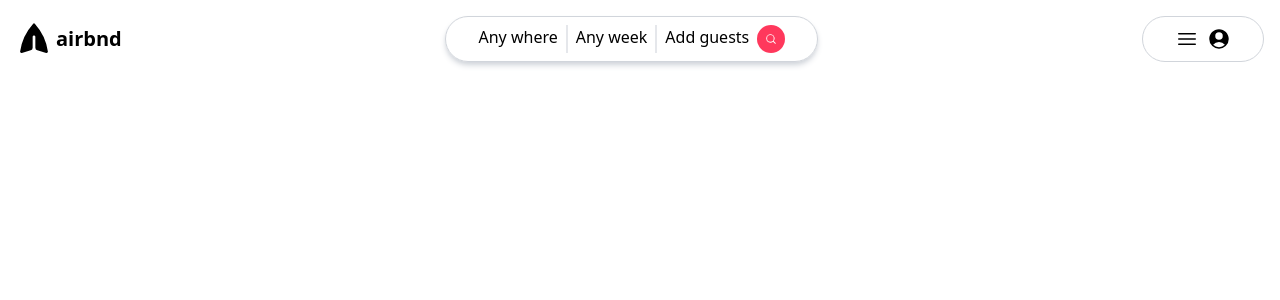
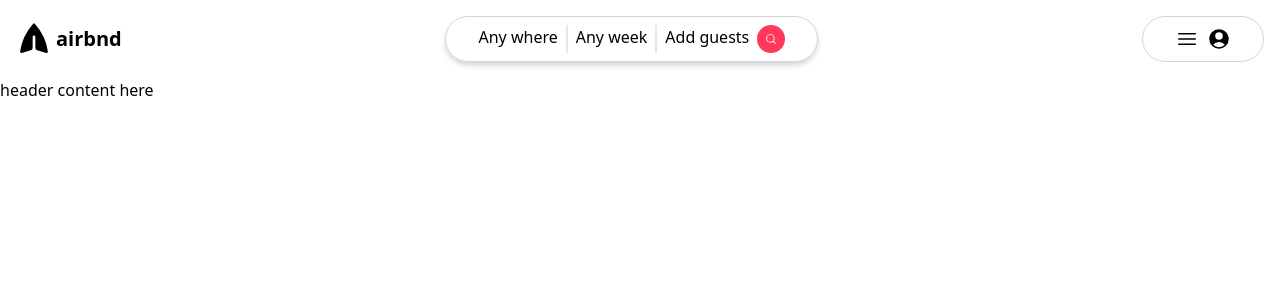
Before and after one commit to alphaNumericEntity/fullstack-project, a React (Vite) app in the folder client/: page / in a window 1280 px wide. Shown: the top 300 px of the page. Built offline with nearby package versions, Linux system fonts and the light colour scheme.

Commit message:
add header template

```diff
--- a/client/src/App.jsx
+++ b/client/src/App.jsx
@@ -1,5 +1,6 @@
-import { Route, Routes } from 'react-router-dom'
+import { Outlet, Route, Routes } from 'react-router-dom'
 import './App.css'
+import Layout from './Layout'
 import IndexPage from './pages/IndexPage'
 import LoginPage from './pages/LoginPage'
 
@@ -7,8 +8,11 @@ function App() {
 
   return (
    <Routes>
-    <Route index element={<IndexPage></IndexPage>}></Route>
-    <Route path='/login' element={<LoginPage></LoginPage>}></Route>
+    <Route path='/' element={<Layout />}>
+      <Route index element={<IndexPage></IndexPage>}></Route>
+      <Route path='/login' element={<LoginPage></LoginPage>}></Route>
+    </Route>
+
    </Routes>
   )
 }
--- /dev/null
+++ b/client/src/Header.jsx
@@ -0,0 +1,42 @@
+import { Link } from "react-router-dom";
+
+export default function Header () {
+    return (<div>
+        <header className="p-4 flex justify-between" >
+          <a href="" className='flex items-center gap-1'>
+                <svg xmlns="http://www.w3.org/2000/svg" viewBox="0 0 20 20" fill="currentColor" class="w-9 h-9 -rotate-90">
+                   <path d="M3.105 2.289a.75.75 0 00-.826.95l1.414 4.925A1.5 1.5 0 005.135 9.25h6.115a.75.75 0 010 1.5H5.135a1.5 1.5 0 00-1.442 1.086l-1.414 4.926a.75.75 0 00.826.95 28.896 28.896 0 0015.293-7.154.75.75 0 000-1.115A28.897 28.897 0 003.105 2.289z" />
+                </svg>
+                <span className='font-bold text-xl'> airbnd</span>
+
+          </a>
+
+          <div className='flex gap-2 border border-gray-300 rounded-full py-2 px-8 shadow-md shadow-gray-300'>
+            <div>Any where</div>
+            <div className="border border-l border-black-300"></div>
+            <div>Any week</div>
+            <div className="border border-l border-black-300"></div>
+            <div>Add guests</div>
+            <button className='bg-primary text-white p-2 rounded-full'>
+                <svg xmlns="http://www.w3.org/2000/svg" viewBox="0 0 20 20" fill="currentColor" className="w-3 h-3">
+                  <path fillRule="evenodd" d="M9 3.5a5.5 5.5 0 100 11 5.5 5.5 0 000-11zM2 9a7 7 0 1112.452 4.391l3.328 3.329a.75.75 0 11-1.06 1.06l-3.329-3.328A7 7 0 012 9z" clipRule="evenodd" />
+                </svg>
+            </button>
+          </div>
+
+
+          <Link to={'/login'} className="flex items-center  gap-2 border border-gray-300 rounded-full py-2 px-8">
+            <div className="">
+              <svg xmlns="http://www.w3.org/2000/svg" viewBox="0 0 24 24" fill="currentColor" class="w-6 h-6">
+                <path fill-rule="evenodd" d="M3 6.75A.75.75 0 013.75 6h16.5a.75.75 0 010 1.5H3.75A.75.75 0 013 6.75zM3 12a.75.75 0 01.75-.75h16.5a.75.75 0 010 1.5H3.75A.75.75 0 013 12zm0 5.25a.75.75 0 01.75-.75h16.5a.75.75 0 010 1.5H3.75a.75.75 0 01-.75-.75z" clip-rule="evenodd" />
+              </svg>
+            </div>
+            <div className="">
+              <svg xmlns="http://www.w3.org/2000/svg" viewBox="0 0 24 24" fill="currentColor" class="w-6 h-6">
+                  <path fill-rule="evenodd" d="M18.685 19.097A9.723 9.723 0 0021.75 12c0-5.385-4.365-9.75-9.75-9.75S2.25 6.615 2.25 12a9.723 9.723 0 003.065 7.097A9.716 9.716 0 0012 21.75a9.716 9.716 0 006.685-2.653zm-12.54-1.285A7.486 7.486 0 0112 15a7.486 7.486 0 015.855 2.812A8.224 8.224 0 0112 20.25a8.224 8.224 0 01-5.855-2.438zM15.75 9a3.75 3.75 0 11-7.5 0 3.75 3.75 0 017.5 0z" clip-rule="evenodd" />
+              </svg>
+            </div>
+          </Link>
+        </header>
+       </div>);
+}
--- /dev/null
+++ b/client/src/Layout.jsx
@@ -0,0 +1,11 @@
+import { Outlet } from "react-router-dom";
+import Header from "./Header";
+
+export default function Layout() {
+    return (
+        <div className="">
+            <Header></Header>
+            <Outlet></Outlet>
+        </div>
+    )
+}
--- a/client/src/pages/IndexPage.jsx
+++ b/client/src/pages/IndexPage.jsx
@@ -1,42 +1,9 @@
-import { Link } from "react-router-dom";
+import Header from "../Header";
 
 export default function IndexPage() {
-    return (<div>
-        <header className="p-4 flex justify-between" >
-          <a href="" className='flex items-center gap-1'>
-                <svg xmlns="http://www.w3.org/2000/svg" viewBox="0 0 20 20" fill="currentColor" class="w-9 h-9 -rotate-90">
-                   <path d="M3.105 2.289a.75.75 0 00-.826.95l1.414 4.925A1.5 1.5 0 005.135 9.25h6.115a.75.75 0 010 1.5H5.135a1.5 1.5 0 00-1.442 1.086l-1.414 4.926a.75.75 0 00.826.95 28.896 28.896 0 0015.293-7.154.75.75 0 000-1.115A28.897 28.897 0 003.105 2.289z" />
-                </svg>
-                <span className='font-bold text-xl'> airbnd</span>
-
-          </a>
-
-          <div className='flex gap-2 border border-gray-300 rounded-full py-2 px-8 shadow-md shadow-gray-300'>
-            <div>Any where</div>
-            <div className="border border-l border-black-300"></div>
-            <div>Any week</div>
-            <div className="border border-l border-black-300"></div>
-            <div>Add guests</div>
-            <button className='bg-primary text-white p-2 rounded-full'>
-                <svg xmlns="http://www.w3.org/2000/svg" viewBox="0 0 20 20" fill="currentColor" className="w-3 h-3">
-                  <path fillRule="evenodd" d="M9 3.5a5.5 5.5 0 100 11 5.5 5.5 0 000-11zM2 9a7 7 0 1112.452 4.391l3.328 3.329a.75.75 0 11-1.06 1.06l-3.329-3.328A7 7 0 012 9z" clipRule="evenodd" />
-                </svg>
-            </button>
-          </div>
-
-
-          <Link to={'/login'} className="flex items-center  gap-2 border border-gray-300 rounded-full py-2 px-8">
-            <div className="">
-              <svg xmlns="http://www.w3.org/2000/svg" viewBox="0 0 24 24" fill="currentColor" class="w-6 h-6">
-                <path fill-rule="evenodd" d="M3 6.75A.75.75 0 013.75 6h16.5a.75.75 0 010 1.5H3.75A.75.75 0 013 6.75zM3 12a.75.75 0 01.75-.75h16.5a.75.75 0 010 1.5H3.75A.75.75 0 013 12zm0 5.25a.75.75 0 01.75-.75h16.5a.75.75 0 010 1.5H3.75a.75.75 0 01-.75-.75z" clip-rule="evenodd" />
-              </svg>
-            </div>
-            <div className="">
-              <svg xmlns="http://www.w3.org/2000/svg" viewBox="0 0 24 24" fill="currentColor" class="w-6 h-6">
-                  <path fill-rule="evenodd" d="M18.685 19.097A9.723 9.723 0 0021.75 12c0-5.385-4.365-9.75-9.75-9.75S2.25 6.615 2.25 12a9.723 9.723 0 003.065 7.097A9.716 9.716 0 0012 21.75a9.716 9.716 0 006.685-2.653zm-12.54-1.285A7.486 7.486 0 0112 15a7.486 7.486 0 015.855 2.812A8.224 8.224 0 0112 20.25a8.224 8.224 0 01-5.855-2.438zM15.75 9a3.75 3.75 0 11-7.5 0 3.75 3.75 0 017.5 0z" clip-rule="evenodd" />
-              </svg>
-            </div>
-          </Link>
-        </header>
-       </div>);
+    return (
+        <div>
+           header content here
+        </div>
+    );
 }
```
